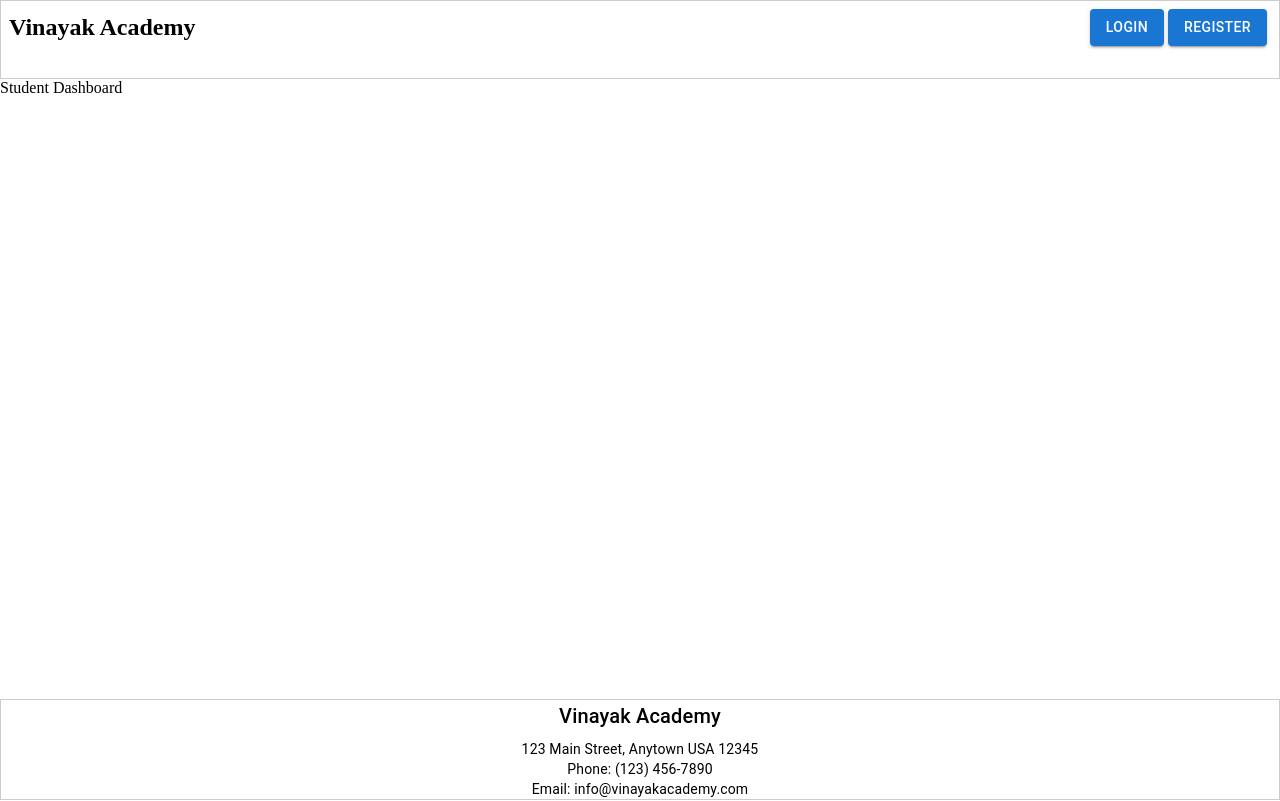
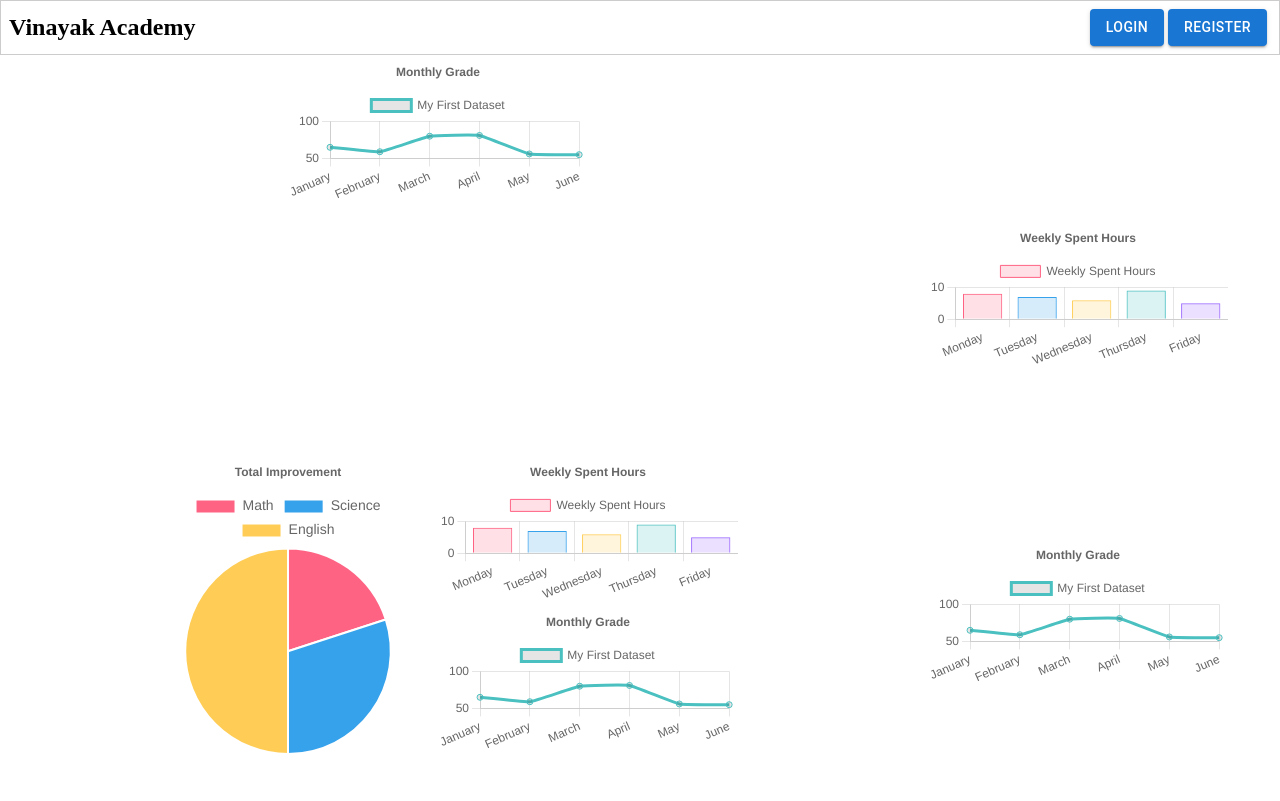
Before and after one commit to amanag0101/vinayak-academy, a Next.js app: page /student in a window 1280 px wide. Shown: the top 801 px of the page. Built offline with nearby package versions, Linux system fonts and the light colour scheme.

Commit message:
added charts to student's dashboard'

```diff
--- a/app/MainLayout.tsx
+++ b/app/MainLayout.tsx
@@ -14,10 +14,9 @@ export const MainLayout = ({ children }: { children: React.ReactNode }) => {
   });
 
   return (
-    <Box>
     <Box
       sx={{
-          height: "100vh",
+        minHeight: "100vh",
         display: "flex",
         flexDirection: "column",
       }}
@@ -36,8 +35,6 @@ export const MainLayout = ({ children }: { children: React.ReactNode }) => {
             border: "1px solid #ccc",
             borderTop: 0,
             borderBottom: 0,
-              position: "sticky",
-              top: 0,
             flex: userAuthentication.isAuthenticated ? 0.2 : 0,
             display: userAuthentication.isAuthenticated ? "block" : "none",
           }}
@@ -57,6 +54,5 @@ export const MainLayout = ({ children }: { children: React.ReactNode }) => {
         <Footer />
       </Box>
     </Box>
-    </Box>
   );
 };
--- a/app/components/student/Dashboard.tsx
+++ b/app/components/student/Dashboard.tsx
@@ -1,9 +1,70 @@
-import { Box } from "@mui/material";
+import { Box, Container } from "@mui/material";
+import { BarChart } from "../charts/BarChart";
+import { LineChart } from "../charts/LineChart";
+import { PieChart } from "../charts/PieChart";
 
 export const StudentDashboard = () => {
   return (
-    <Box>
-        Student Dashboard
+    <Box
+      sx={{
+        minHeight: "100vh",
+      }}
+    >
+      <Box
+        sx={{
+          display: "flex",
+          alignItems: "center",
+          justifyContent: "center",
+        }}
+      >
+        <Container sx={{ flex: 0.7 }}>
+          <Box
+            sx={{
+              display: "flex",
+              flexDirection: "column",
+              justifyContent: "center",
+            }}
+          >
+            <Box sx={{ height: "50vh", margin: "auto" }}>
+              <LineChart />
+            </Box>
+
+            <Container
+              sx={{
+                display: "flex",
+                height: "50vh",
+                justifyContent: "center",
+              }}
+            >
+              <Box>
+                <PieChart />
+              </Box>
+              <Box sx={{ height: "25vh" }}>
+                <BarChart />
+                <LineChart />
+              </Box>
+            </Container>
+          </Box>
+        </Container>
+
+        <Container
+          sx={{
+            flex: 0.3,
+            display: "flex",
+            flexDirection: "column",
+            minHeight: "100vh",
+            alignItems: "center",
+            justifyContent: "space-evenly",
+          }}
+        >
+          <Box>
+            <BarChart />
+          </Box>
+          <Box>
+            <LineChart />
+          </Box>
+        </Container>
+      </Box>
     </Box>
   );
 };
```
Lines whose indentation alone changed are shown as unchanged.
